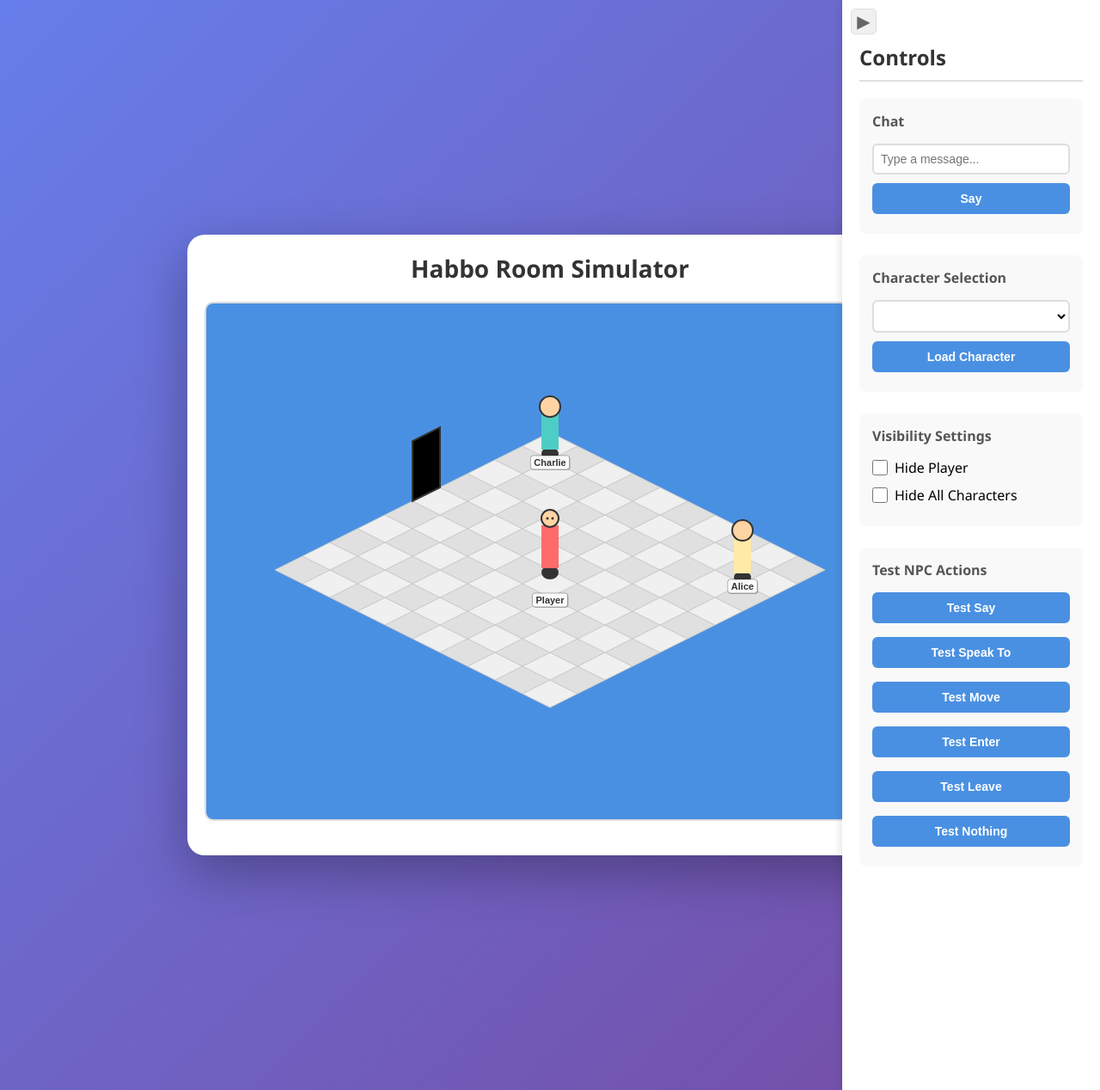
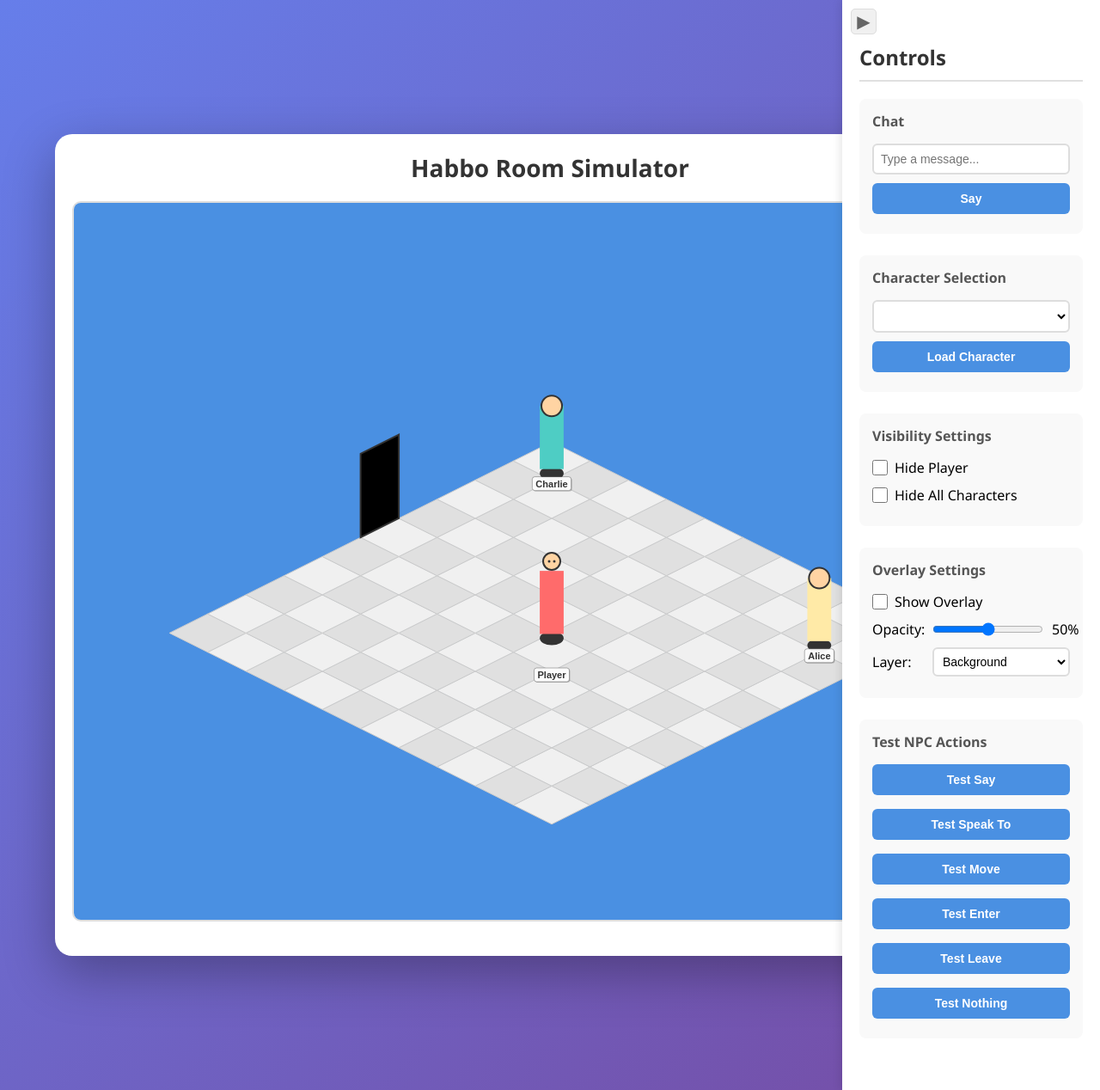
Before and after one commit to gablandman/agora-gab-hosted, a FastAPI app: page / in a window 1280 px wide. Shown: the whole page at 86% size. Run offline with FastAPI, Linux system fonts and the light colour scheme; data that the repository does not hold is empty.

Commit message:
overlay groundwork

```diff
--- a/static/game.js
+++ b/static/game.js
@@ -5,8 +5,11 @@
 
         this.roomWidth = 10;
         this.roomHeight = 10;
-        this.tileWidth = 64;
-        this.tileHeight = 32;
+        this.baseTileWidth = 64;
+        this.baseTileHeight = 32;
+        this.tileWidth = this.baseTileWidth;
+        this.tileHeight = this.baseTileHeight;
+        this.scale = 1;
 
         this.player = {
             name: 'Player',
@@ -22,8 +25,8 @@
         };
 
 
-        this.offsetX = this.canvas.width / 2;
-        this.offsetY = 150;
+        // Dynamic offset based on canvas size
+        this.updateCanvasSize();
 
 
         // Character sprites
@@ -54,15 +57,98 @@
         this.hidePlayer = false;
         this.hideAllCharacters = false;
 
+        // Overlay settings
+        this.overlayImage = null;
+        this.overlayLoaded = false;
+        this.showOverlay = false;
+        this.overlayOpacity = 0.5;
+        this.overlayLayer = 'background'; // 'background' or 'foreground'
+
         this.init();
     }
 
     async init() {
         await this.loadCharacterList();
+        this.loadOverlayImage();
         this.setupControls();
+        this.setupResizeHandler();
         this.startGameLoop();
         this.startStatePolling();
         this.render();
+    }
+
+    updateCanvasSize() {
+        // Calculate scale based on canvas size
+        const baseWidth = 800; // Base canvas width we designed for
+        const baseHeight = 600; // Base canvas height we designed for
+
+        // Use the smaller scale to ensure everything fits
+        const scaleX = this.canvas.width / baseWidth;
+        const scaleY = this.canvas.height / baseHeight;
+        this.scale = Math.min(scaleX, scaleY);
+
+        // Scale tile dimensions
+        this.tileWidth = this.baseTileWidth * this.scale;
+        this.tileHeight = this.baseTileHeight * this.scale;
+
+        // Update offsets to center the grid
+        this.offsetX = this.canvas.width / 2;
+        this.offsetY = this.canvas.height / 3; // Place grid in upper third for better view
+    }
+
+    setupResizeHandler() {
+        // Make canvas responsive with fixed aspect ratio
+        const ASPECT_RATIO = 4 / 3; // 4:3 aspect ratio (you can adjust this)
+        const MAX_WIDTH = 1200;
+        const MAX_HEIGHT = 900;
+
+        const resizeCanvas = () => {
+            const container = this.canvas.parentElement;
+            const rect = container.getBoundingClientRect();
+
+            // Calculate available space
+            const availableWidth = Math.min(rect.width - 40, MAX_WIDTH);
+            const availableHeight = Math.min(window.innerHeight - 200, MAX_HEIGHT);
+
+            // Calculate dimensions while maintaining aspect ratio
+            let canvasWidth = availableWidth;
+            let canvasHeight = canvasWidth / ASPECT_RATIO;
+
+            // If height is too big, scale based on height instead
+            if (canvasHeight > availableHeight) {
+                canvasHeight = availableHeight;
+                canvasWidth = canvasHeight * ASPECT_RATIO;
+            }
+
+            // Set the canvas size
+            this.canvas.width = Math.floor(canvasWidth);
+            this.canvas.height = Math.floor(canvasHeight);
+
+            this.updateCanvasSize();
+            this.render();
+        };
+
+        // Initial resize
+        resizeCanvas();
+
+        // Add resize listener
+        window.addEventListener('resize', resizeCanvas);
+    }
+
+    loadOverlayImage() {
+        // Load the overlay image if it exists
+        const img = new Image();
+        img.onload = () => {
+            this.overlayImage = img;
+            this.overlayLoaded = true;
+            console.log('Overlay image loaded');
+            this.render();
+        };
+        img.onerror = () => {
+            console.log('No overlay image found or failed to load');
+        };
+        // You can change this path to load your custom overlay
+        img.src = '/static/overlay.png';
     }
 
     startStatePolling() {
@@ -917,23 +1003,23 @@
             // Use the unified character drawing function
             const sprite = this.getCharacterSprite(npc.sprites, npc.direction);
             if (sprite) {
-                const scale = 0.08; // Same scale as player sprites
-                const drawWidth = sprite.width * scale;
-                const drawHeight = sprite.height * scale;
+                const spriteScale = 0.08 * this.scale; // Scale with canvas
+                const drawWidth = sprite.width * spriteScale;
+                const drawHeight = sprite.height * spriteScale;
 
                 this.ctx.drawImage(
                     sprite,
                     pos.x - drawWidth / 2,
-                    pos.y - drawHeight + 30,  // Same offset as player
+                    pos.y - drawHeight + (30 * this.scale),  // Scale offset too
                     drawWidth,
                     drawHeight
                 );
             }
         } else {
             // Fallback to simple shape if no sprites loaded
-            const offsetY = 30;
-            const charHeight = 60;
-            const charWidth = 20;
+            const offsetY = 30 * this.scale;
+            const charHeight = 60 * this.scale;
+            const charWidth = 20 * this.scale;
 
             // Different colors for different NPCs
             const colors = ['#FF6B6B', '#4ECDC4', '#45B7D1', '#96CEB4', '#FFEAA7'];
@@ -960,7 +1046,7 @@
         }
 
         // Name label with background (always show)
-        this.drawNameTag(npc.name, pos.x, pos.y + 35); // Position under feet
+        this.drawNameTag(npc.name, pos.x, pos.y + (35 * this.scale)); // Position under feet
     }
 
     drawNPCSpeechBubbles(npc, x, y) {
@@ -1015,7 +1101,7 @@
             totalHeight += bubbleHeight + bubbleSpacing;
         });
 
-        let currentY = pos.y - 85 - totalHeight;
+        let currentY = pos.y - (85 * this.scale) - totalHeight;
 
         bubblesData.reverse().forEach((data, index) => {
             const { bubble, lines, width: bubbleWidth, height: bubbleHeight } = data;
@@ -1148,9 +1234,28 @@
         this.ctx.stroke();
     }
 
+    drawOverlay() {
+        if (!this.showOverlay || !this.overlayLoaded || !this.overlayImage) return;
+
+        // Apply opacity
+        this.ctx.save();
+        this.ctx.globalAlpha = this.overlayOpacity;
+
+        // Simply draw the overlay covering the entire canvas
+        this.ctx.drawImage(
+            this.overlayImage,
+            0,
+            0,
+            this.canvas.width,
+            this.canvas.height
+        );
+
+        this.ctx.restore();
+    }
+
     drawDoor() {
         // Draw a black door in the middle of the left wall (entrance)
-        const doorHeight = 70;
+        const doorHeight = 70 * this.scale;
 
         // Position 2 tiles higher (closer to top-left corner)
         const doorY = Math.floor(this.roomHeight / 2) - 2;
@@ -1268,7 +1373,7 @@
         });
 
         // Draw bubbles from oldest (top) to newest (bottom)
-        let currentY = pos.y - 85 - totalHeight;
+        let currentY = pos.y - (85 * this.scale) - totalHeight;
 
         bubblesData.reverse().forEach((data, index) => {
             const { bubble, lines, width: bubbleWidth, height: bubbleHeight } = data;
@@ -1338,23 +1443,23 @@
             // Use custom character sprites
             const sprite = this.getCustomSprite(this.player.direction);
             if (sprite) {
-                const scale = 0.08; // Even smaller scale for custom sprites
-                const drawWidth = sprite.width * scale;
-                const drawHeight = sprite.height * scale;
+                const spriteScale = 0.08 * this.scale; // Scale with canvas
+                const drawWidth = sprite.width * spriteScale;
+                const drawHeight = sprite.height * spriteScale;
 
                 this.ctx.drawImage(
                     sprite,
                     pos.x - drawWidth / 2,
-                    pos.y - drawHeight + 30,  // Offset down more to touch the tile
+                    pos.y - drawHeight + (30 * this.scale),  // Offset down more to touch the tile
                     drawWidth,
                     drawHeight
                 );
             }
         } else {
             // Fallback to simple shape if no character selected
-            const charHeight = 60;
-            const charWidth = 20;
-            const offsetY = 8; // Same offset for consistency
+            const charHeight = 60 * this.scale;
+            const charWidth = 20 * this.scale;
+            const offsetY = 8 * this.scale; // Same offset for consistency
 
             this.ctx.fillStyle = '#333333';
             this.ctx.beginPath();
@@ -1382,7 +1487,7 @@
         }
 
         // Draw name tag under the character
-        this.drawNameTag(this.player.name, pos.x, pos.y + 35);
+        this.drawNameTag(this.player.name, pos.x, pos.y + (35 * this.scale));
     }
 
     render() {
@@ -1397,6 +1502,11 @@
                 const tileColor = (x + y) % 2 === 0 ? '#F0F0F0' : '#E0E0E0';
                 this.drawTile(x, y, tileColor);
             }
+        }
+
+        // Draw overlay in background layer if set
+        if (this.overlayLayer === 'background') {
+            this.drawOverlay();
         }
 
         // Draw the door entrance
@@ -1445,6 +1555,11 @@
                 this.drawNPCSpeechBubbles(char.npc, char.x, char.y);
             }
         }
+
+        // Draw overlay in foreground layer if set
+        if (this.overlayLayer === 'foreground') {
+            this.drawOverlay();
+        }
     }
 }
 
@@ -1545,3 +1660,24 @@
     const panel = document.getElementById('sidePanel');
     panel.classList.toggle('collapsed');
 }
+
+// Overlay control functions
+function toggleOverlay() {
+    if (!gameInstance) return;
+    const checkbox = document.getElementById('showOverlay');
+    gameInstance.showOverlay = checkbox.checked;
+    gameInstance.render();
+}
+
+function updateOverlayOpacity(value) {
+    if (!gameInstance) return;
+    gameInstance.overlayOpacity = value / 100;
+    document.getElementById('opacityValue').textContent = value + '%';
+    gameInstance.render();
+}
+
+function updateOverlayLayer(layer) {
+    if (!gameInstance) return;
+    gameInstance.overlayLayer = layer;
+    gameInstance.render();
+}
--- a/static/styles.css
+++ b/static/styles.css
@@ -19,6 +19,9 @@
     padding: 20px;
     box-shadow: 0 20px 60px rgba(0, 0, 0, 0.3);
     text-align: center;
+    width: 90%;
+    max-width: 1400px;
+    margin: 0 auto;
 }
 
 h1 {
@@ -288,3 +291,35 @@
     grid-template-columns: 1fr;
     gap: 8px;
 }
+
+.label-row {
+    display: flex;
+    align-items: center;
+    gap: 10px;
+    margin-bottom: 10px;
+}
+
+.label-row span {
+    min-width: 60px;
+}
+
+.label-row input[type="range"] {
+    flex: 1;
+}
+
+.panel-select-small {
+    width: auto;
+    flex: 1;
+    padding: 6px;
+    border: 2px solid #ddd;
+    border-radius: 6px;
+    font-size: 14px;
+    background: white;
+    cursor: pointer;
+    transition: border-color 0.3s;
+}
+
+.panel-select-small:focus {
+    outline: none;
+    border-color: #4A90E2;
+}
--- a/templates/index.html
+++ b/templates/index.html
@@ -9,7 +9,7 @@
 <body>
     <div class="game-container">
         <h1>Habbo Room Simulator</h1>
-        <canvas id="gameCanvas" width="800" height="600"></canvas>
+        <canvas id="gameCanvas"></canvas>
     </div>
 
     <!-- Side Panel -->
@@ -48,6 +48,27 @@
                 </label>
             </div>
 
+            <!-- Overlay Settings -->
+            <div class="panel-section">
+                <h3>Overlay Settings</h3>
+                <label class="checkbox-label">
+                    <input type="checkbox" id="showOverlay" onchange="toggleOverlay()">
+                    <span>Show Overlay</span>
+                </label>
+                <label class="label-row">
+                    <span>Opacity:</span>
+                    <input type="range" id="overlayOpacity" min="0" max="100" value="50" oninput="updateOverlayOpacity(this.value)">
+                    <span id="opacityValue">50%</span>
+                </label>
+                <label class="label-row">
+                    <span>Layer:</span>
+                    <select id="overlayLayer" onchange="updateOverlayLayer(this.value)" class="panel-select-small">
+                        <option value="background">Background</option>
+                        <option value="foreground">Foreground</option>
+                    </select>
+                </label>
+            </div>
+
             <!-- Test NPC Actions -->
             <div class="panel-section">
                 <h3>Test NPC Actions</h3>
```
Also changed, not shown: static/overlay.png (added).
